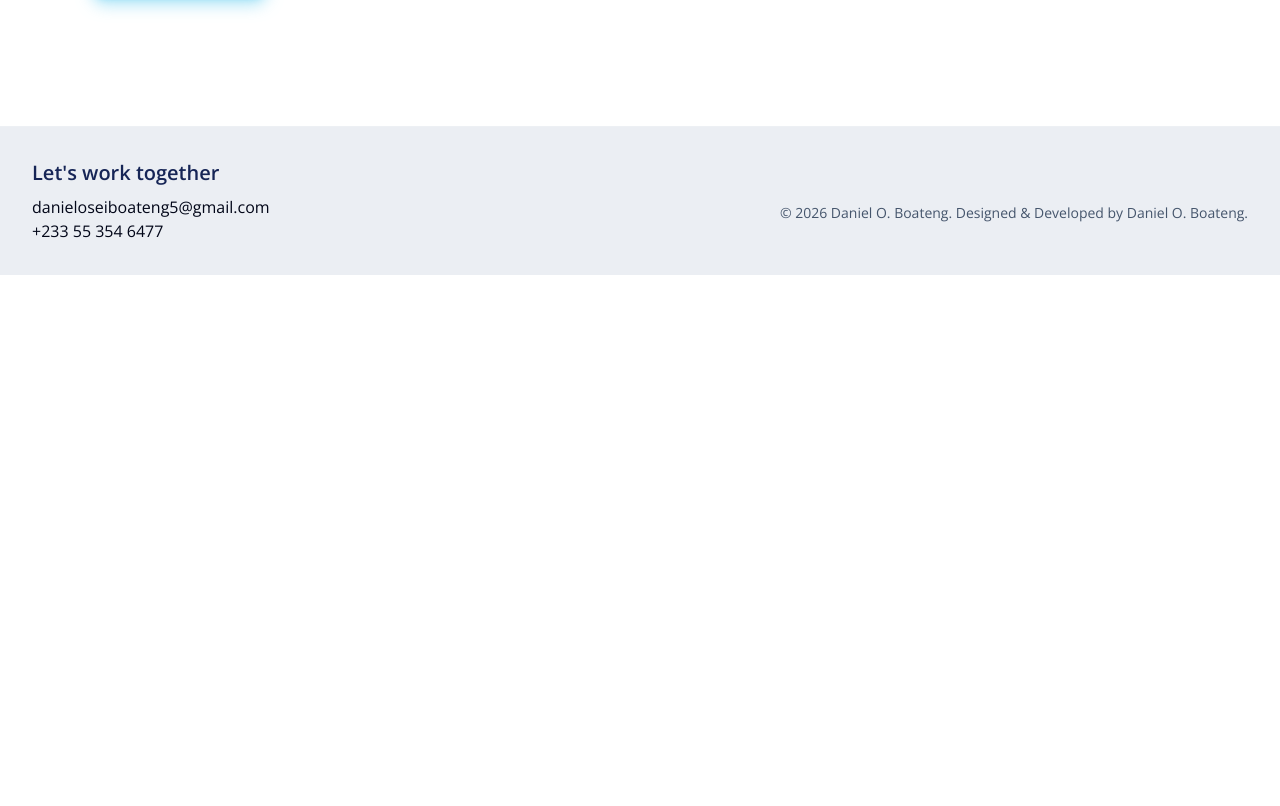
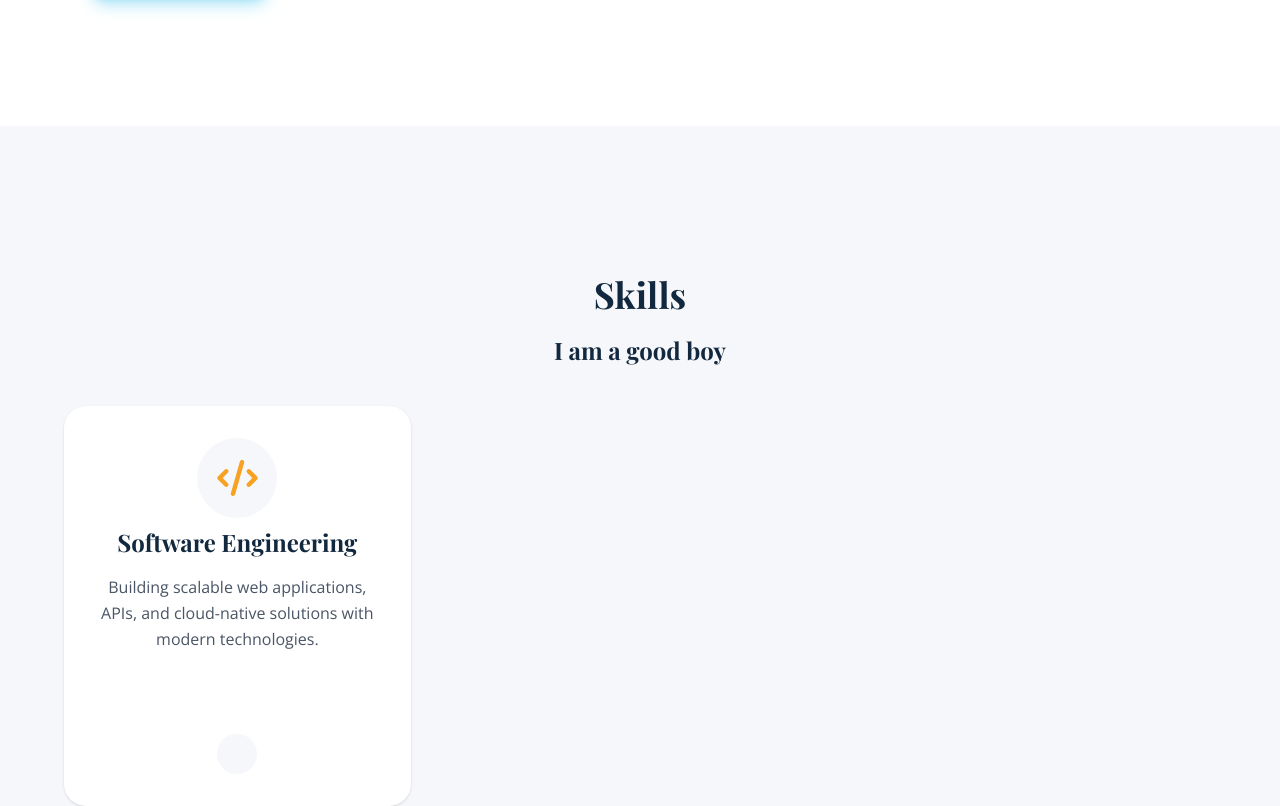
Before and after one commit to Dann-Hub/My-Portfolio, a Next.js app: page / in a window 1280 px wide. Shown: the part 1642-2448 px from the top of the page. Before the commit the page ends 1917 px from the top, so only its background shows below. Built offline with nearby package versions, Linux system fonts and the light colour scheme; a web font is replaced by a local one.

Commit message:
Skills added

```diff
--- a/app/page.tsx
+++ b/app/page.tsx
@@ -2,6 +2,7 @@ import { Header } from "@/components/header"
 import { Hero } from "@/components/hero"
 import { Footer } from "@/components/footer"
 import About from "@/components/about";
+import Skills from "@/components/skills";
 
 
 
@@ -13,6 +14,7 @@ export default function Page() {
                 <Hero />
             </div>
             <About />
+            <Skills/>
             <Footer />
         </main>
     )
--- a/components/about.tsx
+++ b/components/about.tsx
@@ -1,6 +1,5 @@
 "use client";
 
-// import {motion} from "framer-motion";
 import Image from "next/image";
 
 
@@ -15,23 +14,30 @@ export default function About() {
                     <div className="mx-auto mt-5 h-0.5 w-24 rounded-full bg-accent-yellow"/>
                 </div>
             </div>
-            <div className="mx-auto max-w-6xl  px-6 grid grid-cols-1 justify-items-center gap-12 mt-14 lg:grid-cols-[7fr_3fr] lg:justify-items-stretch">
+
+            <div
+                className="mx-auto max-w-6xl  px-6 grid grid-cols-1 justify-items-center gap-12 mt-14 lg:grid-cols-[7fr_3fr] lg:justify-items-stretch">
+                <div className="order-2 text-center lg:order-1 lg:text-left">
                     <div className="">
                         <div className="justify-items-start">
                             <h2 className="font-bold font-heading text-2xl ">
                                 Engineering the Future, Cloud- <br/>Focused and Constantly Evolving.
                             </h2>
-                        <div className="mt-5 h-0.5 w-20 rounded-full bg-accent-yellow"/>
+                            <div className="mx-auto mt-5 h-0.5 w-20 rounded-full bg-accent-yellow lg:mx-0" />
                         </div>
                         <div className="grid lg:grid-cols-2 gap-12 mt-9 text-justify leading-loose">
                             <div className=" ">
                                 <p>
-                                I am a results-oriented professional with a strong foundation in Electrical/Electronic
+                                    I am a results-oriented professional with a strong foundation in
+                                    Electrical/Electronic
                                     Engineering,
-                                holding a BSc in the field, complemented by experience in Systems Management.<br/><br/>
-                                From serving as a District Manager for the Ghana Statistical Service to leading projects
+                                    holding a BSc in the field, complemented by experience in Systems
+                                    Management.<br/><br/>
+                                    From serving as a District Manager for the Ghana Statistical Service to leading
+                                    projects
                                     for the Ghana
-                                Institution of Engineering (Students’ Chapter), I have balanced high-level operational
+                                    Institution of Engineering (Students’ Chapter), I have balanced high-level
+                                    operational
                                     strategy with hands-on
                                     technical execution.
                                 </p>
@@ -51,7 +57,8 @@ export default function About() {
                             </a>
                         </div>
                     </div>
-
+                </div>
+                <div className="order-1 flex justify-center lg:order-2">
                     <div className="flex bg-blue-950 rounded-2xl self-center h-130">
                         <Image
                             src="/images/pic1.JPG"
@@ -62,6 +69,7 @@ export default function About() {
                         />
                     </div>
                 </div>
+            </div>
 
         </section>
     );
--- a/components/hero.tsx
+++ b/components/hero.tsx
@@ -17,7 +17,7 @@ export function Hero() {
             <div className="pointer-events-none absolute inset-0 bg-hero/40" />
 
             {/* Content */}
-            <div className="relative z-10 mx-auto flex min-h-screen max-w-7xl items-start pt-35 px-6 lg:items-center lg:pt-0 lg:px-8">
+            <div className="relative z-10 mx-auto flex min-h-screen max-w-6xl items-start pt-35 px-6 lg:items-center lg:pt-0 lg:px-8">
                 <div className="grid w-full items-center gap-2 lg:grid-cols-2 lg:gap-8">
 
                     {/* Text Column */}
--- /dev/null
+++ b/components/skills.tsx
@@ -0,0 +1,59 @@
+"use client";
+
+import Image from "next/image";
+import { FontAwesomeIcon } from "@fortawesome/react-fontawesome";
+
+import {
+    faCode,
+
+} from "@fortawesome/free-solid-svg-icons";
+
+const socials = [
+    {
+        // icon: faLaptopCode,
+        label: "GitHub",
+    },
+    {
+        // icon: faXTwitter,
+        label: "LinkedIn",
+    },
+    {
+        // icon: faXTwitter,
+        label: "X",
+    },
+];
+
+export default function Skills() {
+    return (
+        <section id="about" className="min-h-screen relative overflow-hidden bg-[#e8ecf2]/40 py-32">
+            <div className="max-w-6xl mx-auto text-center items-center justify-center">
+                <h2 className="font-heading font-bold text-4xl leading-20">Skills</h2>
+                <p className="font-heading font-bold text-2xl">I am a good boy</p>
+                <div className="grid gap-14 lg:grid-cols-3 items-center justify-center mt-10">
+                    <div className="relative flex h-100 flex-col items-center rounded-3xl bg-white p-8 text-center shadow-sm transition-all duration-300 hover:-translate-y-2 hover:shadow-xl">
+                        <div className="flex h-20 w-20 items-center justify-center rounded-full bg-[#e8ecf2]/40">
+                            <FontAwesomeIcon
+                                icon={faCode}
+                                className="text-4xl text-accent-yellow"
+                            />
+                        </div>
+
+                        <h3 className="mt-2 font-heading text-2xl font-bold">
+                            Software Engineering
+                        </h3>
+
+                        <p className="mt-4 text-gray-600 leading-relaxed">
+                            Building scalable web applications, APIs,
+                            and cloud-native solutions with modern technologies.
+                        </p>
+                        <div className="absolute rounded-full h-10 w-10 bottom-0 left-1/2 -translate-x-1/2 bg-[#e8ecf2]/40 flex items-end justify-center mb-8">
+
+                        </div>
+                    </div>
+
+
+                </div>
+            </div>
+        </section>
+    )
+}
```
Lines whose indentation alone changed are shown as unchanged.
